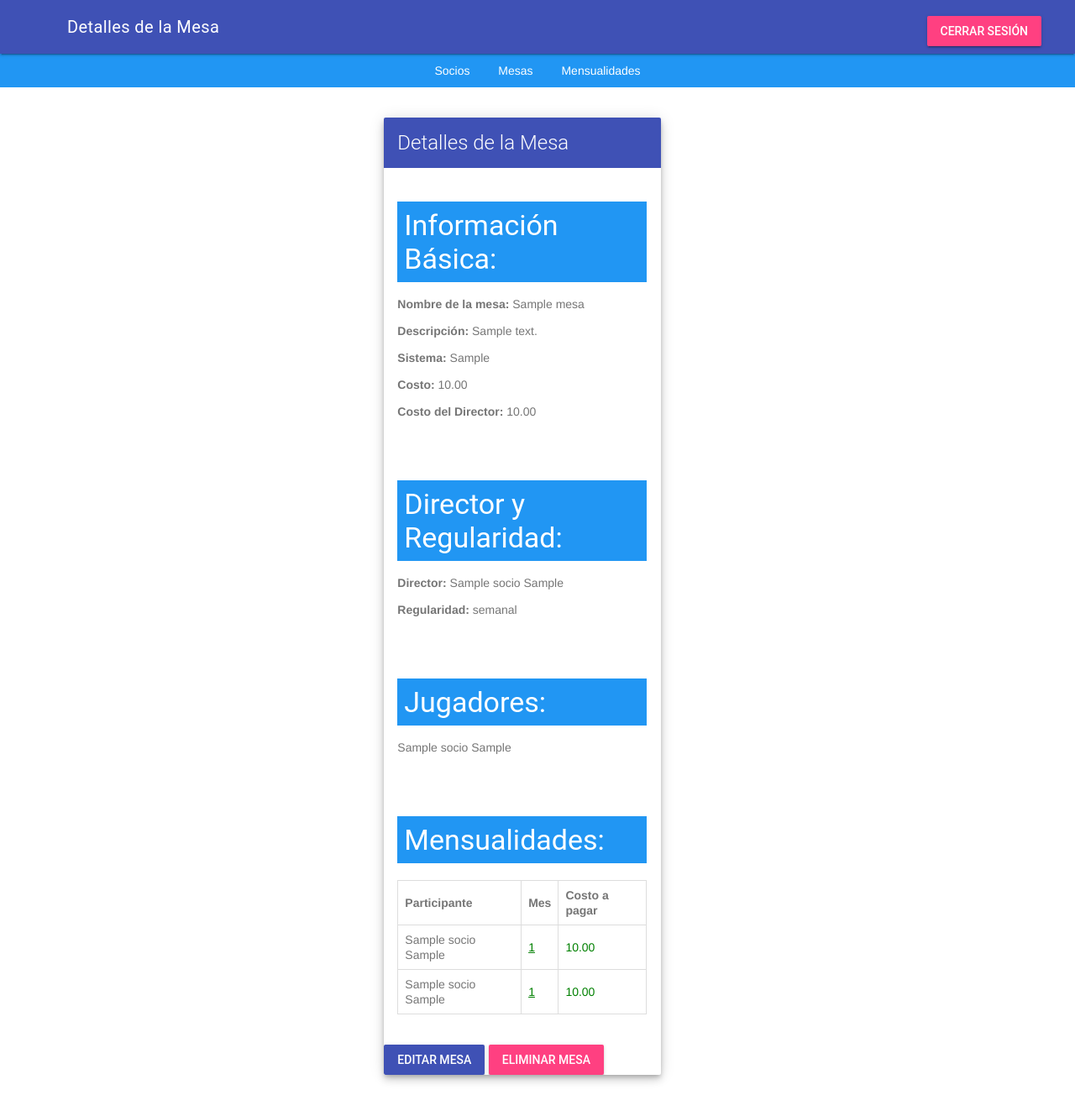
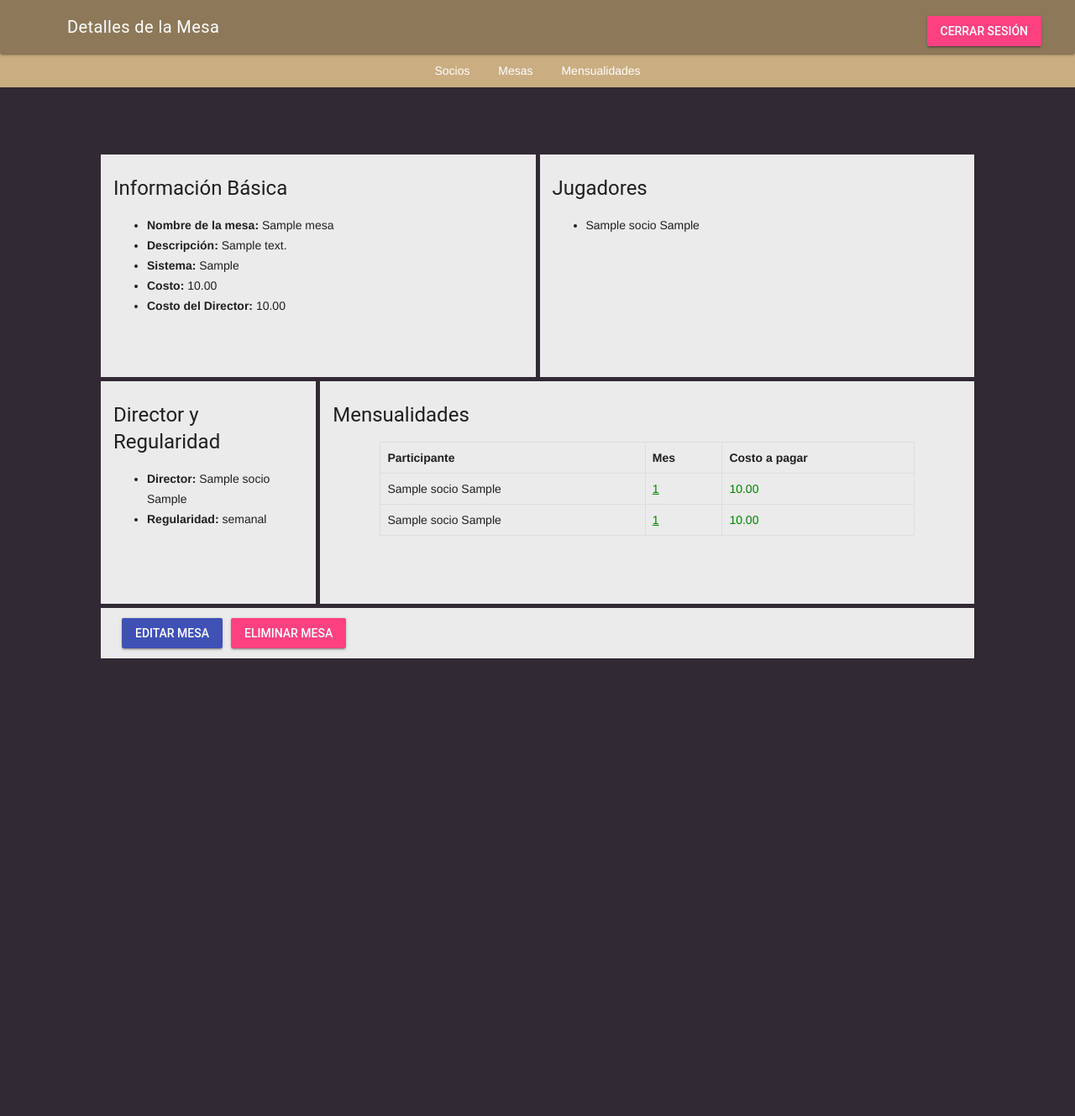
Before and after one commit to manganielloEmiliano/sqlitep, a Django app: page /mesa/1/ in a window 1280 px wide. Shown: the top 1329 px of the page at 84% size. Run offline with Django 4.2, Linux system fonts and the light colour scheme; a user stored in the database is signed in; tables that the repository leaves empty hold one stand-in row (values such as "Sample post").

Commit message:
lavado de cara

```diff
--- a/SisGeRol/apps/mesa/templates/detail.html
+++ b/SisGeRol/apps/mesa/templates/detail.html
@@ -34,12 +34,13 @@
     }
 
     .mesualidad-table {
-            width: 100%;
+        width: 85%;
         border-collapse: collapse;
-            margin-top: 20px;
+        margin: 0 auto;
     }
 
-        .mesualidad-table th, .mesualidad-table td {
+    .mesualidad-table th,
+    .mesualidad-table td {
         border: 1px solid #ddd;
         padding: 8px;
         text-align: left;
@@ -60,23 +61,84 @@
     .mesualidad-cost-red {
         color: red;
     }
+
+
+    /*nuevo*/
+    .trampa {
+        margin-bottom: 80px;
+    }
+
+    .contei {
+
+        margin: 0 auto;
+        max-width: 1040px;
+        display: grid;
+        grid-template-columns: 1fr 1fr 1fr 1fr 1fr 1fr 1fr 1fr;
+        grid-template-rows: 1fr 1fr 60px;
+        gap: 5px 5px;
+        grid-auto-flow: row;
+        grid-template-areas:
+            "info-basica info-basica info-basica info-basica jugadores jugadores jugadores jugadores"
+            "director director mensualidades mensualidades mensualidades mensualidades mensualidades mensualidades"
+            "botones botones botones botones botones botones botones botones";
+        height: 600px;
+    }
+
+    .info-basica {
+        grid-area: info-basica;
+        background-color: #EBEBEB;
+    }
+
+    .director {
+        grid-area: director;
+        background-color: #EBEBEB;
+    }
+
+    .mensualidades {
+        grid-area: mensualidades;
+        background-color: #EBEBEB;
+    }
+
+    .botones {
+        grid-area: botones;
+        background-color: #EBEBEB;
+
+    }
+
+    .botones a {
+        margin-left: 10px;
+        margin-right: 10px;
+    }
+
+    .jugadores {
+        grid-area: jugadores;
+        background-color: #EBEBEB;
+    }
+
+    .padding {
+        padding: 0px 15px;
+    }
+
+    margin-b {
+        margin-bottom: 25px;
+    }
+
+    .flex {
+        display: flex;
+        align-items: center;
+    }
 </style>
 {% endblock %}
 
 {% block page_title %}Detalles de la Mesa{% endblock %}
 
 {% block content %}
-    <div class="mdl-grid">
-        <div class="mdl-cell mdl-cell--4-col mdl-cell--4-offset">
-            <div class="mdl-card mdl-shadow--6dp author-details">
-                <div class="mdl-card__title mdl-color--primary mdl-color-text--white">
-                    <h2 class="mdl-card__title-text">Detalles de la Mesa</h2>
-                </div>
-
+<div class="trampa"></div>
+<div class="contei">
     <!-- Información Básica -->
-                <div class="mdl-card__supporting-text">
-                    <h3 class="section-title">Información Básica:</h3>
-                    <ul class="info-list">
+    <div class="info-basica padding margin">
+        <h4 class="">Información Básica</h4>
+        <ul class="">
             <li><strong>Nombre de la mesa:</strong> {{ mesa.nombre }}</li>
             <li><strong>Descripción:</strong> {{ mesa.descripcion }}</li>
             <li><strong>Sistema:</strong> {{ mesa.sistema }}</li>
@@ -84,28 +146,17 @@
             <li><strong>Costo del Director:</strong> {{ mesa.costo_director }}</li>
         </ul>
     </div>
-
     <!-- Director y Regularidad -->
-                <div class="mdl-card__supporting-text">
-                    <h3 class="section-title">Director y Regularidad:</h3>
-                    <ul class="info-list">
+    <div class="director padding">
+        <h4 class="">Director y Regularidad</h4>
+        <ul class="">
             <li><strong>Director:</strong> {{ mesa.director.nombre }} {{ mesa.director.apellido }}</li>
             <li><strong>Regularidad:</strong> {{ mesa.regularidad }}</li>
         </ul>
     </div>
-
-                <!-- Jugadores -->
-                <div class="mdl-card__supporting-text">
-                    <h3 class="section-title">Jugadores:</h3>
-                    <ul class="info-list">
-                        {% for jugador in mesa.jugadores.all %}
-                            <li>{{ jugador.nombre }} {{ jugador.apellido }}</li>
-                        {% endfor %}
-                    </ul>
-                </div>
     <!-- Mensualidades de Jugadores y Director -->
-                <div class="mdl-card__supporting-text">
-                    <h3 class="section-title">Mensualidades:</h3>
+    <div class="mensualidades padding">
+        <h4 class="">Mensualidades</h4>
         <table class="mesualidad-table">
             <thead>
                 <tr>
@@ -121,11 +172,13 @@
                 <tr>
                     <td>{{ jugador.nombre }} {{ jugador.apellido }}</td>
                     <td>
-                                                <a href="{% url 'mensualidad-detail' pk=mensualidad.pk %}" class="{% if mensualidad.pagada %}mesualidad-link-green{% else %}mesualidad-link-red{% endif %}">
+                        <a href="{% url 'mensualidad-detail' pk=mensualidad.pk %}"
+                            class="{% if mensualidad.pagada %}mesualidad-link-green{% else %}mesualidad-link-red{% endif %}">
                             {{ mensualidad.mes }}
                         </a>
                     </td>
-                                            <td class="{% if mensualidad.pagada %}mesualidad-cost-green{% else %}mesualidad-cost-red{% endif %}">
+                    <td
+                        class="{% if mensualidad.pagada %}mesualidad-cost-green{% else %}mesualidad-cost-red{% endif %}">
                         {{ mensualidad.costo_a_pagar }}
                     </td>
                 </tr>
@@ -139,11 +192,13 @@
                 <tr>
                     <td>{{ mesa.director.nombre }} {{ mesa.director.apellido }}</td>
                     <td>
-                                            <a href="{% url 'mensualidad-detail' pk=mensualidad_director.pk %}" class="{% if mensualidad_director.pagada %}mesualidad-link-green{% else %}mesualidad-link-red{% endif %}">
+                        <a href="{% url 'mensualidad-detail' pk=mensualidad_director.pk %}"
+                            class="{% if mensualidad_director.pagada %}mesualidad-link-green{% else %}mesualidad-link-red{% endif %}">
                             {{ mensualidad_director.mes }}
                         </a>
                     </td>
-                                        <td class="{% if mensualidad_director.pagada %}mesualidad-cost-green{% else %}mesualidad-cost-red{% endif %}">
+                    <td
+                        class="{% if mensualidad_director.pagada %}mesualidad-cost-green{% else %}mesualidad-cost-red{% endif %}">
                         {{ mensualidad_director.costo_a_pagar }}
                     </td>
                 </tr>
@@ -152,12 +207,21 @@
             </tbody>
         </table>
     </div>
-
-                <!-- Botones de Acción -->
-                <div class="action-buttons">
-                    <a href="{% url 'mesa-update' pk=mesa.pk %}" class="mdl-button mdl-js-button mdl-button--raised mdl-button--colored">Editar Mesa</a>
-                    <button onclick="confirmDelete()" class="mdl-button mdl-js-button mdl-button--raised mdl-button--accent">Eliminar Mesa</button>
+    <!-- Jugadores -->
+    <div class="jugadores padding">
+        <h4 class="">Jugadores</h4>
+        <ul class="">
+            {% for jugador in mesa.jugadores.all %}
+            <li>{{ jugador.nombre }} {{ jugador.apellido }}</li>
+            {% endfor %}
+        </ul>
     </div>
+    <div class="botones padding flex">
+        <a href="{% url 'mesa-update' pk=mesa.pk %}"
+            class="mdl-button mdl-js-button mdl-button--raised mdl-button--colored">Editar Mesa</a>
+        <button onclick="confirmDelete()"
+            class="mdl-button mdl-js-button mdl-button--raised mdl-button--accent">Eliminar
+            Mesa</button>
     </div>
 </div>
 </div>
--- a/SisGeRol/apps/socio/templates/base.html
+++ b/SisGeRol/apps/socio/templates/base.html
@@ -1,11 +1,16 @@
 <!DOCTYPE html>
 <html lang="en">
+
 <head>
     <meta charset="UTF-8">
     <meta name="viewport" content="width=device-width, initial-scale=1.0">
     <title>{% block title %}{% endblock %}</title>
     <link rel="stylesheet" href="https://code.getmdl.io/1.3.0/material.indigo-pink.min.css" />
     <style>
+        body {
+            background-color: #312A34;
+        }
+
         /* Estilos comunes */
         .logout-form {
             text-align: right;
@@ -14,30 +19,37 @@
 
         /* Estilos de la barra de navegación */
         nav {
-            background-color: #2196F3;
-            color: #FFF;
+            background-color: #CAAD81;
+            color: #fff;
             padding: 10px;
             text-align: center;
         }
 
         nav a {
-            color: #FFF;
+            color: #fff;
             text-decoration: none;
             margin: 0 15px;
+        }
+
+        .background {
+            background-color: #8d795a;
         }
     </style>
     {% block extra_head %}{% endblock %}
 </head>
+
 <body>
-    <div class="mdl-layout mdl-js-layout mdl-layout--fixed-header">
-        <header class="mdl-layout__header">
+    <div class="mdl-layout mdl-js-layout mdl-layout--fixed-header ">
+        <header class="mdl-layout__header background">
             <div class="mdl-layout__header-row">
                 <span class="mdl-layout-title">{% block page_title %}{% endblock %}</span>
                 <div class="mdl-layout-spacer"></div>
                 <div class="logout-form">
                     <form method="post" action="{% url 'custom_logout' %}">
                         {% csrf_token %}
-                        <button type="submit" class="mdl-button mdl-js-button mdl-button--raised mdl-js-ripple-effect mdl-button--accent">Cerrar sesión</button>
+                        <button type="submit"
+                            class="mdl-button mdl-js-button mdl-button--raised mdl-js-ripple-effect mdl-button--accent">Cerrar
+                            sesión</button>
                     </form>
                 </div>
             </div>
@@ -57,4 +69,5 @@
     </div>
     <script src="https://code.getmdl.io/1.3.0/material.min.js"></script>
 </body>
+
 </html>
--- a/SisGeRol/apps/socio/templates/create_socio.html
+++ b/SisGeRol/apps/socio/templates/create_socio.html
@@ -1,11 +1,12 @@
 {% extends 'base.html' %}
+
 
 {% block title %}Crear Socio{% endblock %}
 
 {% block page_title %}Crear Socio{% endblock %}
 
 {% block content %}
-    <div class="mdl-card mdl-shadow--2dp" style="width: 50%; margin: auto; margin-top: 20px;">
+<div class="mdl-card mdl-shadow--2dp" style="width: 50%; margin: auto; margin-top: 80px; background-color: #EBEBEB;">
     <div class="mdl-card__title">
         <h2 class="mdl-card__title-text">Crear Socio</h2>
     </div>
@@ -13,7 +14,8 @@
         <form method="post" action="{% url 'socio-create' %}">
             {% csrf_token %}
             {{ form.as_p }}
-                <button type="submit" class="mdl-button mdl-js-button mdl-button--raised mdl-js-ripple-effect mdl-button--accent">Guardar</button>
+            <button type="submit"
+                class="mdl-button mdl-js-button mdl-button--raised mdl-js-ripple-effect mdl-button--accent">Guardar</button>
         </form>
     </div>
 </div>
```
Also changed, not shown: SisGeRol/apps/custom_user/templates/custom_login.html (+24 -27 lines), SisGeRol/apps/mensualidad/templates/create_mensualidad.html (+5 -3 lines), SisGeRol/apps/mensualidad/templates/detail_mensualidad.html (+21 -8 lines), SisGeRol/apps/mensualidad/templates/mensualidad_list.html (+22 -6 lines), SisGeRol/apps/mensualidad/templates/update_mensualidad.html (+10 -6 lines), SisGeRol/apps/mesa/templates/create_mesa.html (+5 -3 lines), SisGeRol/apps/mesa/templates/list.html (+25 -7 lines), SisGeRol/apps/mesa/templates/update_mesa.html (+7 -4 lines), SisGeRol/apps/socio/templates/detalle_socio.html (+153 -32 lines), SisGeRol/apps/socio/templates/list_socio.html (+39 -11 lines), SisGeRol/apps/socio/templates/update_socio.html (+6 -3 lines), 1 other file. Lines whose indentation alone changed are shown as unchanged.
